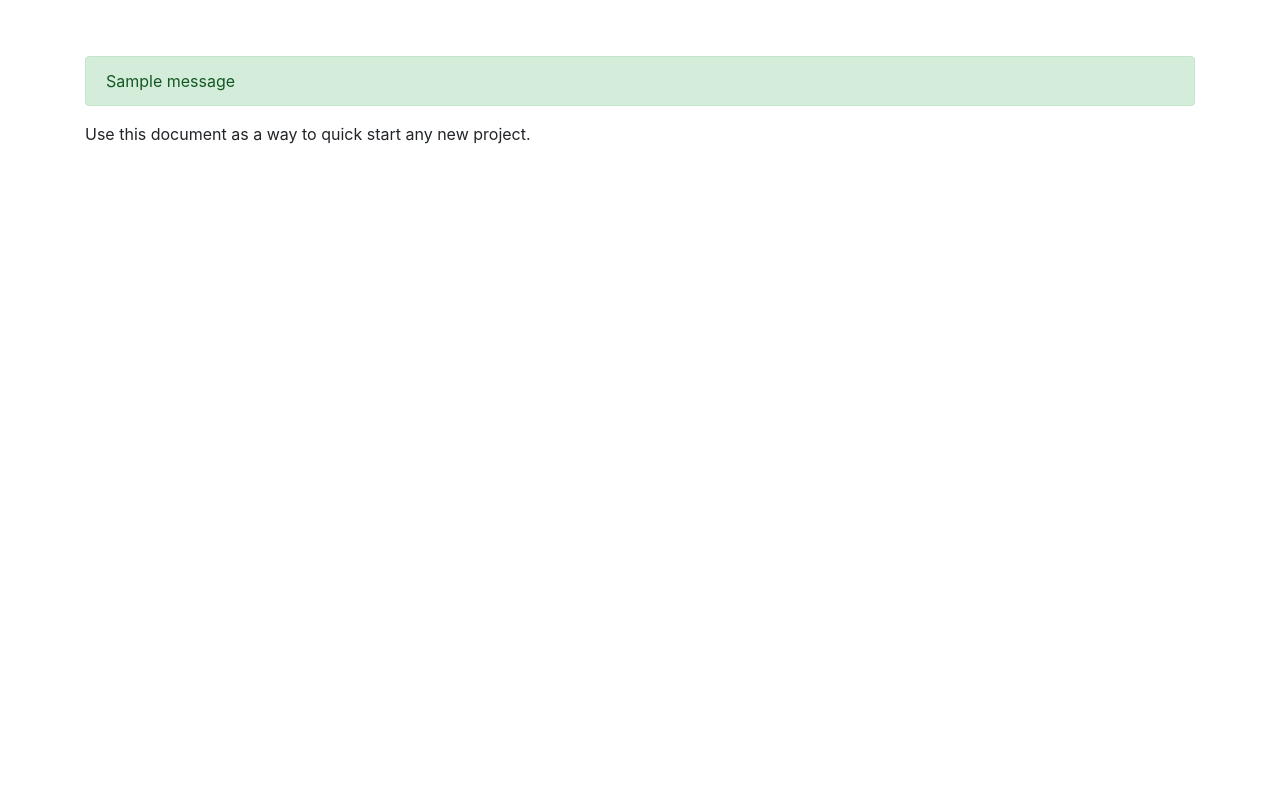
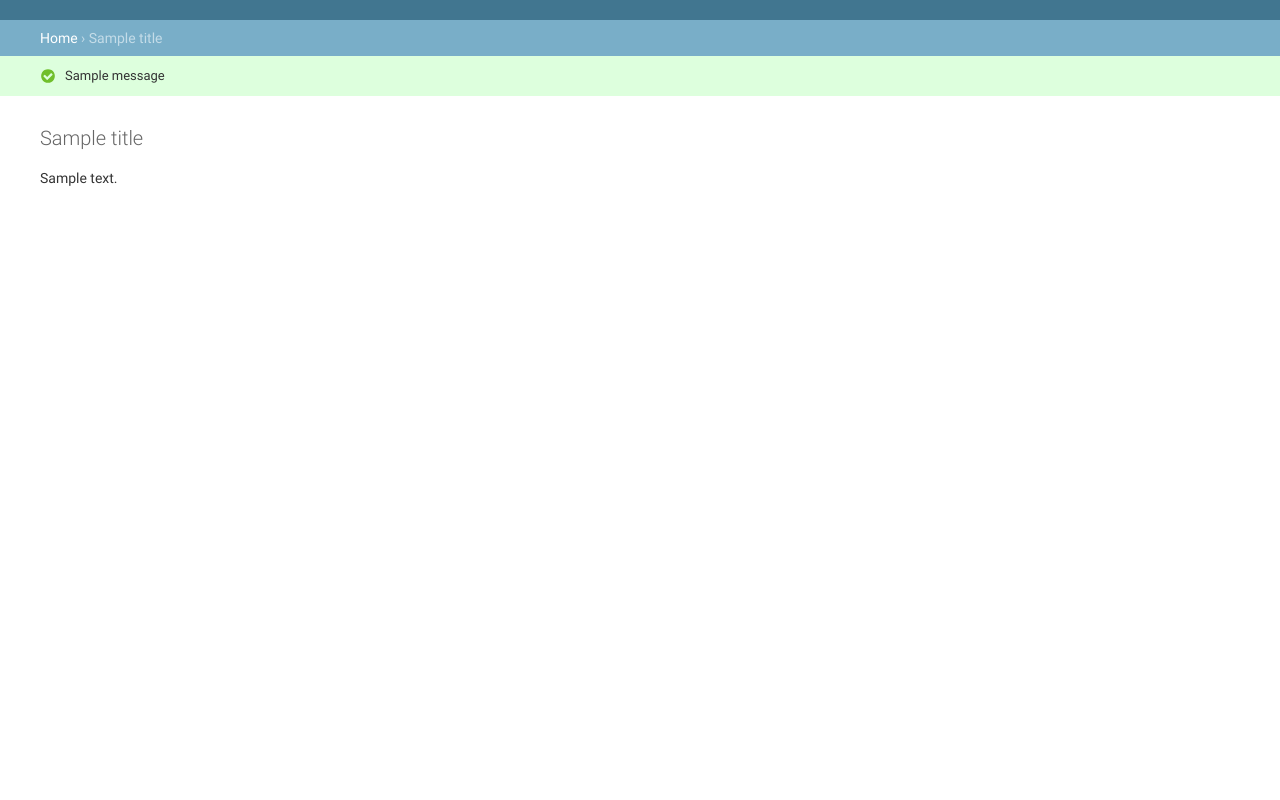
Before and after one commit to craigderington/py-tweet-monitor, a Django app: template templates/base.html in a window 1280 px wide. Run offline with Django 3.2, Linux system fonts and the light colour scheme; the template is opened without the code that fills it: most values are stand-ins (such as "Sample title", 1, 10 or a date in 2020); one stand-in notice (Sample message) is shown; some libraries are stand-ins or nearby versions.

Commit message:
Change out base.html

```diff
--- a/templates/base.html
+++ b/templates/base.html
@@ -1,98 +1,90 @@
-{% load staticfiles i18n %}<!DOCTYPE html>
-<html lang="en" ng-app>
+{% load i18n admin_static %}<!DOCTYPE html>
+{% get_current_language as LANGUAGE_CODE %}{% get_current_language_bidi as LANGUAGE_BIDI %}
+<html lang="{{ LANGUAGE_CODE|default:"en-us" }}" {% if LANGUAGE_BIDI %}dir="rtl"{% endif %}>
 <head>
-    <meta charset="utf-8">
-    <meta http-equiv="x-ua-compatible" content="ie=edge">
-    <title>{% block title %}pyTweetMonitor{% endblock title %}</title>
-    <meta name="viewport" content="width=device-width, initial-scale=1.0">
-    <meta name="description" content="">
-    <meta name="author" content="">
+<title>{% block title %}{% endblock %}</title>
+<link rel="stylesheet" type="text/css" href="{% block stylesheet %}{% static "admin/css/base.css" %}{% endblock %}" />
+{% block extrastyle %}{% endblock %}
+<!--[if lte IE 7]><link rel="stylesheet" type="text/css" href="{% block stylesheet_ie %}{% static "admin/css/ie.css" %}{% endblock %}" /><![endif]-->
+{% if LANGUAGE_BIDI %}<link rel="stylesheet" type="text/css" href="{% block stylesheet_rtl %}{% static "admin/css/rtl.css" %}{% endblock %}" />{% endif %}
+<script type="text/javascript">window.__admin_media_prefix__ = "{% filter escapejs %}{% static "admin/" %}{% endfilter %}";</script>
+<script type="text/javascript">window.__admin_utc_offset__ = "{% filter escapejs %}{% now "Z" %}{% endfilter %}";</script>
+{% block extrahead %}{% endblock %}
+{% block blockbots %}<meta name="robots" content="NONE,NOARCHIVE" />{% endblock %}
+</head>
+{% load i18n %}
 
-    <!-- HTML5 shim, for IE6-8 support of HTML5 elements -->
-    <!--[if lt IE 9]>
-      <script src="https://html5shim.googlecode.com/svn/trunk/html5.js"></script>
-    <![endif]-->
+<body class="{% if is_popup %}popup {% endif %}{% block bodyclass %}{% endblock %}">
 
-    {% block css %}
-    <!-- Latest compiled and minified CSS -->
-    <link rel="stylesheet" href="https://cdn.rawgit.com/twbs/bootstrap/v4-dev/dist/css/bootstrap.css">
+<!-- Container -->
+<div id="container">
 
-    <!-- Your stuff: Third-party css libraries go here -->
-
-    <!-- This file store project specific CSS -->
-    <link href="{% static 'css/project.css' %}" rel="stylesheet">
+    {% if not is_popup %}
+    <!-- Header -->
+    <div id="header">
+        <div id="branding">
+        {% block branding %}{% endblock %}
+        </div>
+        {% block usertools %}
+        {% if has_permission %}
+        <div id="user-tools">
+            {% block welcome-msg %}
+                {% trans 'Welcome,' %}
+                <strong>{% firstof user.get_short_name user.get_username %}</strong>.
             {% endblock %}
-
-    {% block angular %}
-    <script src="https://ajax.googleapis.com/ajax/libs/angularjs/1.4.4/angular.min.js"></script>
+            {% block userlinks %}
+                {% if site_url %}
+                    <a href="{{ site_url }}">{% trans 'View site' %}</a> /
+                {% endif %}
+                {% if user.is_active and user.is_staff %}
+                    {% url 'django-admindocs-docroot' as docsroot %}
+                    {% if docsroot %}
+                        <a href="{{ docsroot }}">{% trans 'Documentation' %}</a> /
+                    {% endif %}
+                {% endif %}
+                {% if user.has_usable_password %}
+                <a href="{% url 'admin:password_change' %}">{% trans 'Change password' %}</a> /
+                {% endif %}
+                <a href="{% url 'admin:logout' %}">{% trans 'Log out' %}</a>
             {% endblock %}
-
-  </head>
-
-  <body>
-
-    <div class="m-b">
-      <nav class="navbar navbar-dark navbar-static-top bg-inverse">
-        <div class="container">
-         <a class="navbar-brand" href="/">studentloan5</a>
-          <button type="button" class="navbar-toggler hidden-sm-up pull-right" data-toggle="collapse" data-target="#bs-navbar-collapse-1">
-            &#9776;
-          </button>
-
-          <!-- Collect the nav links, forms, and other content for toggling -->
-          <div class="collapse navbar-toggleable-xs" id="bs-navbar-collapse-1">
-            <nav class="nav navbar-nav">
-              <a class="nav-link nav-items" href="/admin"><i class="fa fa-lock"></i> Admin</a>
-              <!--
-              <a class="nav-link nav-item" href="{% url 'home' %}">Home</a>
-              <a class="nav-link nav-item" href="{% url 'about' %}">About</a>
-              -->
-            </nav>
-
-            <nav class="nav navbar-nav pull-right">
-              {% if request.user.is_authenticated %}
-                <a class="nav-link nav-item" href="{% url 'users:detail' request.user.username  %}">{% trans "My Profile" %}</a>
-                <a class="nav-link nav-item" href="{% url 'account_logout' %}">{% trans "Logout" %}</a>
-              {% else %}
-                <a class="nav-link nav-item" href="{% url 'account_signup' %}">{% trans "Sign Up" %}</a>
-                <a class="nav-link nav-item" href="{% url 'account_login' %}">{% trans "Log In" %}</a>
+        </div>
         {% endif %}
-            </nav>
+        {% endblock %}
+        {% block nav-global %}{% endblock %}
     </div>
+    <!-- END Header -->
+    {% block breadcrumbs %}
+    <div class="breadcrumbs">
+    <a href="{% url 'admin:index' %}">{% trans 'Home' %}</a>
+    {% if title %} &rsaquo; {{ title }}{% endif %}
     </div>
-      </nav>
-    </div>
-
-    <div class="container">
-
-      {% if messages %}
-          {% for message in messages %}
-              <div class="alert {% if message.tags %}alert-{{ message.tags }}"{% endif %}>{{ message }}</div>
-          {% endfor %}
+    {% endblock %}
     {% endif %}
 
+    {% block messages %}
+        {% if messages %}
+        <ul class="messagelist">{% for message in messages %}
+          <li{% if message.tags %} class="{{ message.tags }}"{% endif %}>{{ message|capfirst }}</li>
+        {% endfor %}</ul>
+        {% endif %}
+    {% endblock messages %}
+
+    <!-- Content -->
+    <div id="content" class="{% block coltype %}colM{% endblock %}">
+        {% block pretitle %}{% endblock %}
+        {% block content_title %}{% if title %}<h1>{{ title }}</h1>{% endif %}{% endblock %}
         {% block content %}
-        <p>Use this document as a way to quick start any new project.</p>
-      {% endblock content %}
+        {% block object-tools %}{% endblock %}
+        {{ content }}
+        {% endblock %}
+        {% block sidebar %}{% endblock %}
+        <br class="clear" />
+    </div>
+    <!-- END Content -->
 
-    </div> <!-- /container -->
+    {% block footer %}<div id="footer"></div>{% endblock %}
+</div>
+<!-- END Container -->
 
-    {% block modal %}{% endblock modal %}
-
-    <!-- Le javascript
-    ================================================== -->
-    <!-- Placed at the end of the document so the pages load faster -->
-    {% block javascript %}
-      <!-- Latest JQuery -->
-      <script src="https://ajax.googleapis.com/ajax/libs/jquery/2.1.4/jquery.min.js"></script>
-
-      <!-- Latest compiled and minified JavaScript -->
-      <script src="https://cdn.rawgit.com/twbs/bootstrap/v4-dev/dist/js/bootstrap.js"></script>
-
-      <!-- Your stuff: Third-party javascript libraries go here -->
-
-      <!-- place project specific Javascript in this file -->
-      <script src="{% static 'js/project.js' %}"></script>
-    {% endblock javascript %}
 </body>
 </html>
```
Lines whose indentation alone changed are shown as unchanged.
